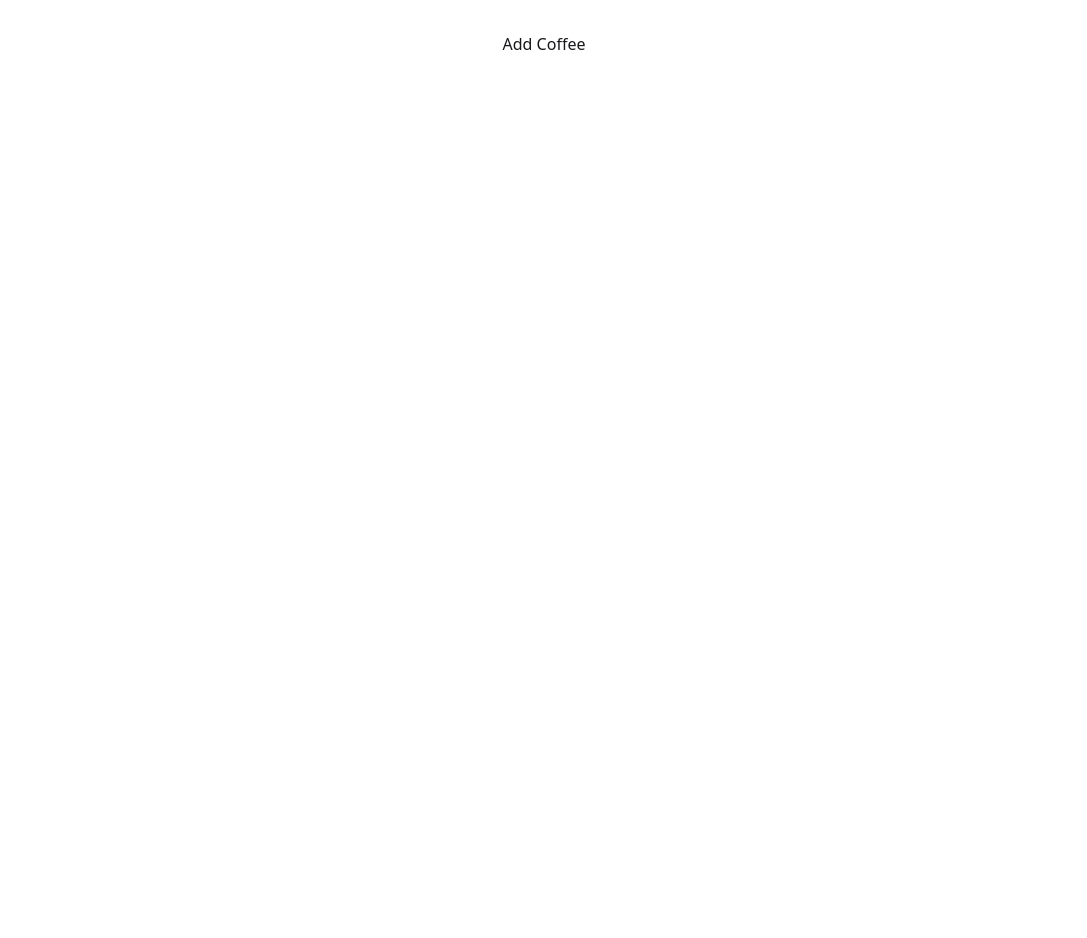
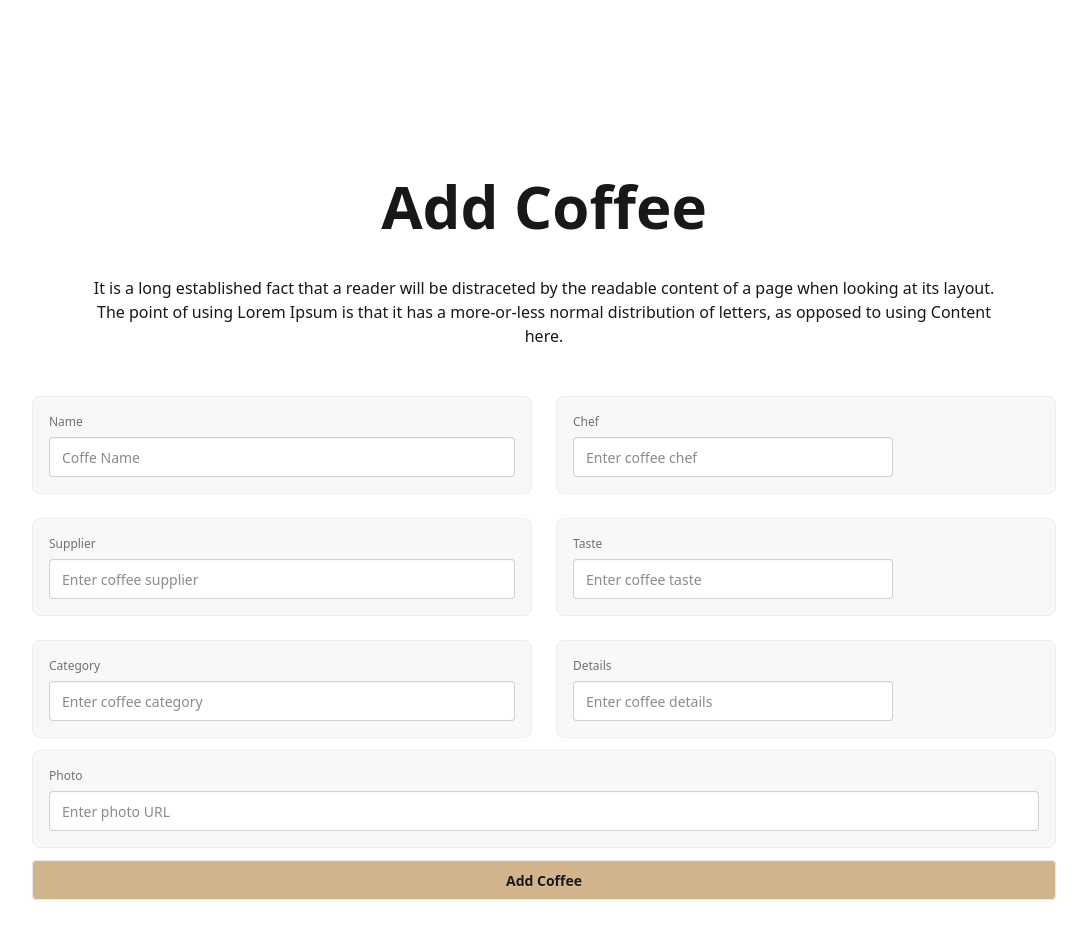
Before and after one commit to rayhanbri/module-56-5-client, a React (Vite) app: page /addcoffee in a window 1280 px wide. Shown: the top 938 px of the page, without its empty margins (96-1183 px from the left). Before the commit the page ends 800 px from the top, so only its background shows below. Built offline with nearby package versions, Linux system fonts and the light colour scheme.

Commit message:
added coffee from added

```diff
--- a/src/Component/Addcoffe.jsx
+++ b/src/Component/Addcoffe.jsx
@@ -1,9 +1,77 @@
 import React from 'react';
 
 const Addcoffe = () => {
+    const handleAddCoffee= e =>{
+        e.preventDefault()
+
+        const form = e.target;
+        console.log('wow')
+    }
     return (
-        <div>
-            <h1>Add Coffee</h1>
+        <div className='p-24'>
+            <div className='p-12 space-y-10'>
+                <h1 className='text-6xl font-semibold'>Add Coffee</h1>
+                <p>It is a long established fact that a reader will be distraceted by the readable content of a page when looking at its layout. The point of using Lorem Ipsum is that it has a more-or-less normal distribution of letters, as opposed to using Content here.</p>
+            </div>
+            <form onSubmit={handleAddCoffee}>
+                <div className='grid grid-cols-1 md:grid-cols-2 gap-6'>
+                    {/* name field  */}
+                    <fieldset className="fieldset bg-base-200 border-base-300 rounded-box  border p-4">
+
+                        <label className="label">Name</label>
+                        <input type="text" name='name' className="input w-full" placeholder="Coffe Name" />
+                    </fieldset>
+
+                    {/* chef field  */}
+
+                    <fieldset className="fieldset bg-base-200 border-base-300 rounded-box  border p-4">
+
+                        <label className="label">Chef</label>
+                        <input type="text" className="input" placeholder="Enter coffee chef" />
+                    </fieldset>
+
+                    {/* Supplier filed  */}
+
+                    <fieldset className="fieldset bg-base-200 border-base-300 rounded-box  border p-4">
+
+                        <label className="label">Supplier</label>
+                        <input type="text" name='name' className="input w-full" placeholder="Enter coffee supplier" />
+                    </fieldset>
+
+                    {/* TAste field  */}
+
+                    <fieldset className="fieldset bg-base-200 border-base-300 rounded-box  border p-4">
+
+                        <label className="label">Taste</label>
+                        <input type="text" className="input" placeholder="Enter coffee taste" />
+                    </fieldset>
+
+                    {/* Category field  */}
+                    <fieldset className="fieldset bg-base-200 border-base-300 rounded-box  border p-4">
+
+                        <label className="label">Category</label>
+                        <input type="text" name='name' className="input w-full" placeholder="Enter coffee category" />
+                    </fieldset>
+
+                    {/* details field  */}
+                    <fieldset className="fieldset bg-base-200 border-base-300 rounded-box  border p-4">
+
+                        <label className="label">Details</label>
+                        <input type="text" className="input" placeholder="Enter coffee details" />
+                    </fieldset>
+                </div>
+                {/* photo url field  */}
+                <fieldset className="fieldset bg-base-200 border-base-300 rounded-box my-3 w-full  border p-4">
+
+                    <label className="label">Photo</label>
+                    <input type="text" className="input w-full" placeholder="Enter photo URL" />
+                </fieldset>
+
+                <input type="submit"  className='btn w-full bg-[#D2B48C]' value="Add Coffee" />
+
+
+
+            </form>
         </div>
     );
 };
--- a/src/layout/MainLayout.jsx
+++ b/src/layout/MainLayout.jsx
@@ -7,7 +7,10 @@
     return (
         <div>
            <Header></Header>
+          <div className='max-w-7xl mx-auto'>
             <Outlet></Outlet>
+
+          </div>
         </div>
     );
 };
```
